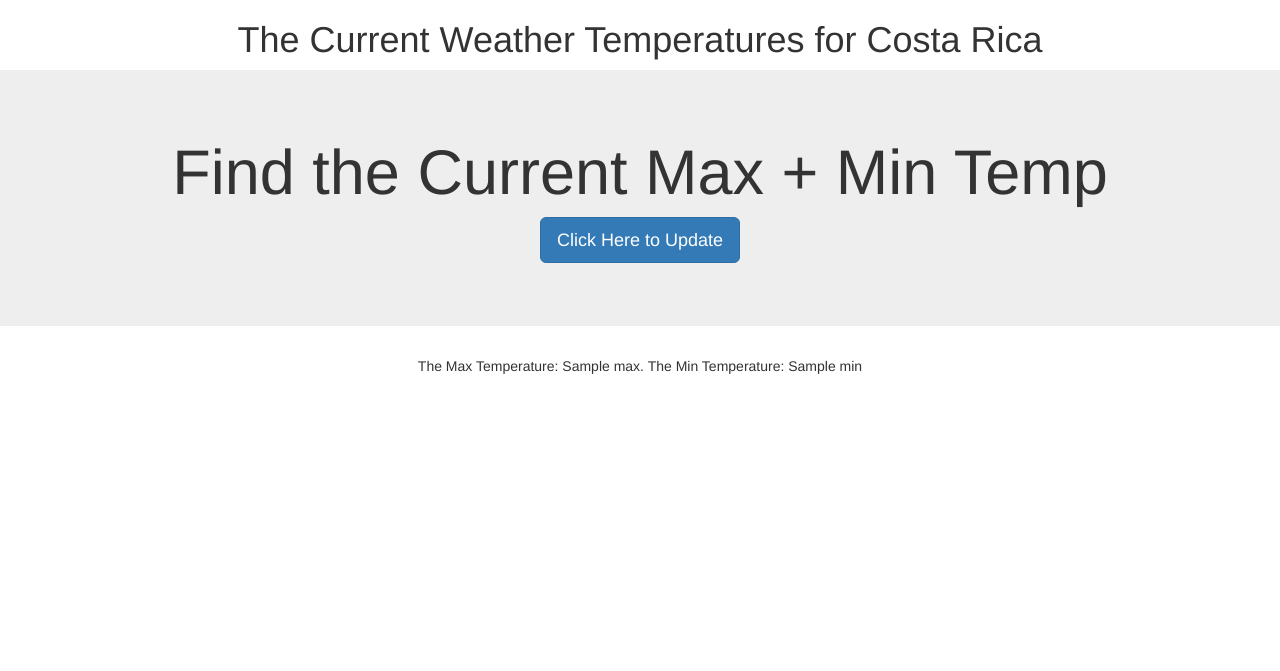
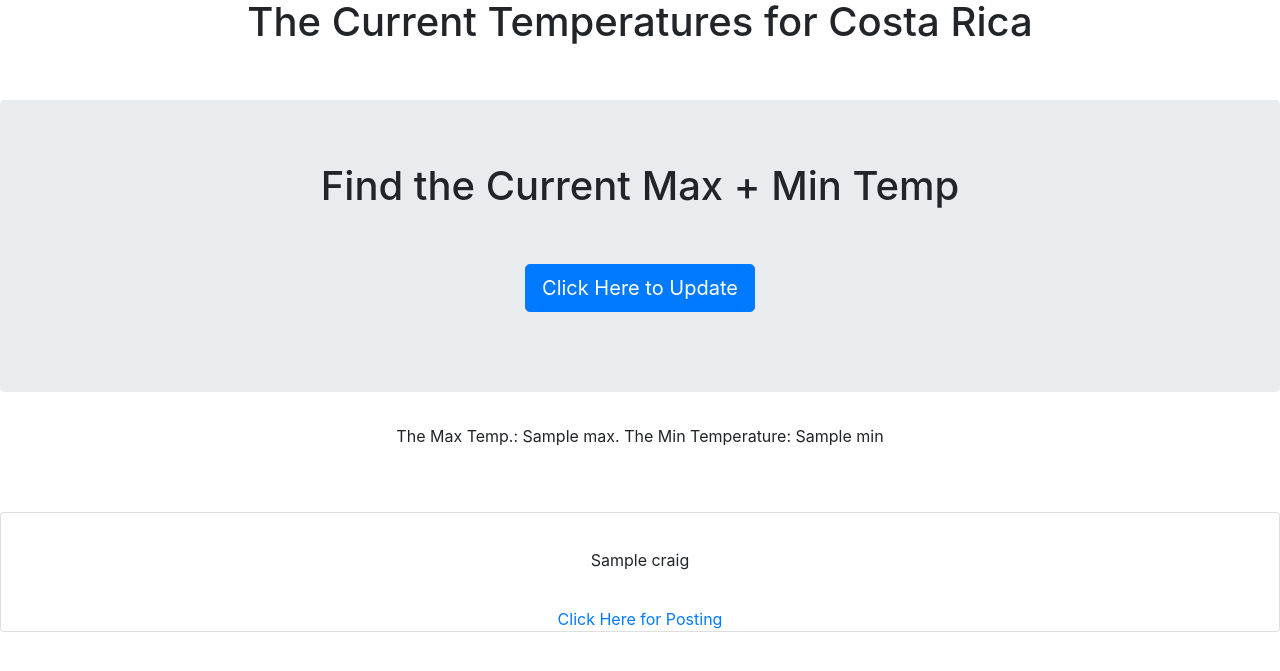
Before and after one commit to KenT370/Learned_Tech, a Flask app: page / in a window 1280 px wide. Shown: the top 671 px of the page. Run offline with Flask 2, Linux system fonts and the light colour scheme; tables that the repository leaves empty hold one stand-in row (values such as "Sample post"); a database or web service that is not in the repository returns one stand-in record (values such as "Sample title"); some libraries are stand-ins or nearby versions.

Commit message:
1st ETL mini project

```diff
--- a/WebScraping_DocumentDatabases/app.py
+++ b/WebScraping_DocumentDatabases/app.py
@@ -1,26 +1,42 @@
+
+
+
 import scrape_costa
 from flask import Flask, render_template, redirect
 from flask_pymongo import PyMongo
+from pymongo import ReplaceOne
+import pymongo
 
+# First Database Connection
 app = Flask(__name__)
-
 app.config['MONGO_URI'] = 'mongodb://localhost:27017/temp_dict'
 mongo = PyMongo(app)
 
+# 2nd Database Connection
+mongo2 = PyMongo(app,uri='mongodb://localhost:27017/craig_dict')
 
 @app.route('/')
 def home():
     temp_dict = mongo.db.temp_dict.find_one()
-
-    return render_template('index.html',dict=temp_dict)
+    craig_db = mongo2.db.craig.find()
+    return render_template('index.html',dict=temp_dict,
+                            craig_dict = craig_db)
 
 @app.route('/scrape')
 def scrape():
     temp_dict = mongo.db.temp_dict
+    dict_data, craig_db = scrape_costa.scrape_info()
+    temp_dict.update({}, dict_data,upsert=True)
 
-    dict_data = scrape_costa.scrape_info()
-
-    temp_dict.update({}, dict_data,upsert=True)
+    # 2nd Database Connection
+    mongo2.db.craig.bulk_write([
+    ReplaceOne(
+        { "title": m['title']},
+         m,
+         upsert=True
+         )
+         for m in craig_db
+         ])
 
     return redirect("/",code=302)
 
--- a/WebScraping_DocumentDatabases/templates/index.html
+++ b/WebScraping_DocumentDatabases/templates/index.html
@@ -6,22 +6,19 @@
     <title>Max and Min Temps for Costa Rica</title>
 
     <meta name="viewport" content="width=device-width, initial-scale=1">
-    <link rel="stylesheet" href="https://maxcdn.bootstrapcdn.com/bootstrap/3.3.7/css/bootstrap.min.css">
+    <link rel="stylesheet" href="https://maxcdn.bootstrapcdn.com/bootstrap/4.0.0-beta/css/bootstrap.min.css" integrity="sha384-/Y6pD6FV/Vv2HJnA6t+vslU6fwYXjCFtcEpHbNJ0lyAFsXTsjBbfaDjzALeQsN6M" crossorigin="anonymous">
 
 
   </head>
   <body>
 
     <header>
-
-
-
       <div class="view intro-2" style="">
         <div class="full-bg-img">
           <div class="mask rgba-purple-light flex-center">
             <div class="container text-center white-text wow fadeInUp">
 
-              <h1>The Current Weather Temperatures for Costa Rica</h1>
+              <h1>The Current Temperatures for Costa Rica</h1>
 
             </div>
           </div>
@@ -29,13 +26,13 @@
       </div>
 
     </header>
-    <!--Main Navigation-->
 
     <!--Main Layout-->
     <main class="text-center py-5">
     <div class "container">
       <div class='jumbotron text-center'>
         <h1>Find the Current Max + Min Temp</h1>
+        <br></br>
         <p><a class='btn btn-primary btn-lg' href='/scrape' role='button'>Click Here to Update</a></p>
       </div>
     </div>
@@ -43,17 +40,27 @@
       <div class="container">
         <div class="row">
           <div class="col-md-12">
-
-
-            <p>The Max Temperature: {{dict.max}}.  The Min Temperature: {{dict.min}}</p>
-
-
+            <p>The Max Temp.: {{dict.max}}.  The Min Temperature: {{dict.min}}</p>
           </div>
         </div>
       </div>
-
     </main>
 
+    <div class="row text-center h-100">
+        <div class="col-lg-12 text-center my-auto">
 
+            {% for craig in craig_dict %}
+          <div class="card card-block d-flex" style="height: 120px">
+
+            <div class="card-body align-items-center d-flex justify-content-center">
+              {{craig.title}}
+            </div>
+            <a href = {{craig.link}}>Click Here for Posting</a>
+          </div>
+          {% endfor %}
+
+
+        </div>
+      </div>
   </body>
 </html>
```
Also changed, not shown: WebScraping_DocumentDatabases/scrape_costa.py (+17 -1 lines), 1 other file.
